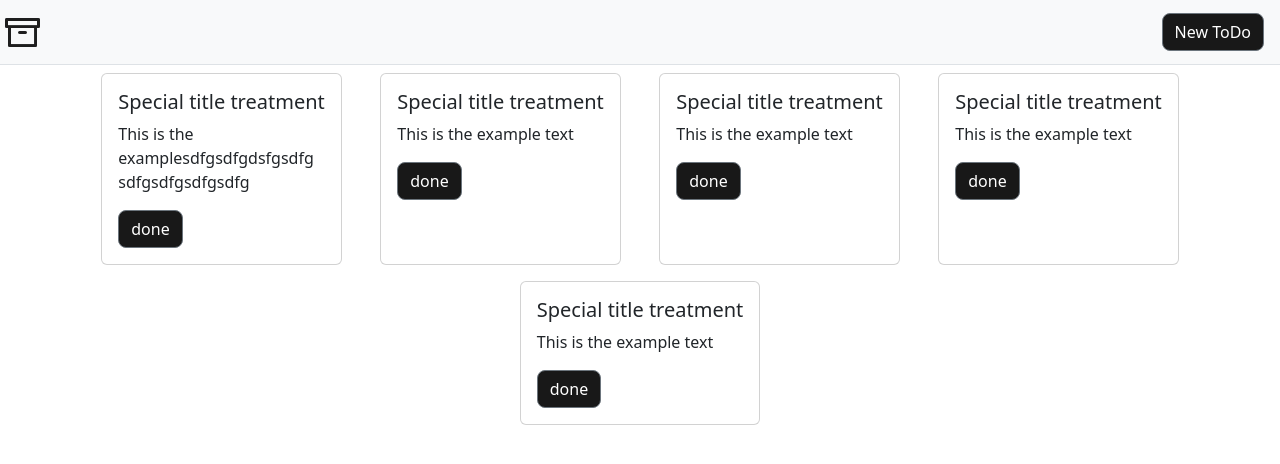
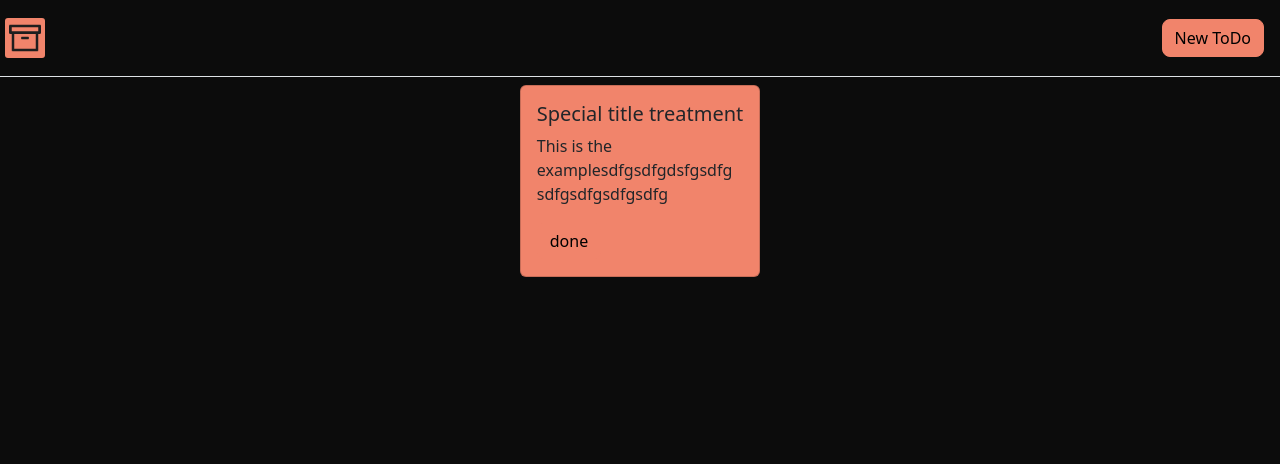
Before and after one commit to AHernandez445/git_toDoList, a website: page src/toDoList.html in a window 1280 px wide. Drawn offline with Linux system fonts and the light colour scheme.

Commit message:
add colors

```diff
--- a/src/main.scss
+++ b/src/main.scss
@@ -2,19 +2,31 @@
 // Option A: Include all of Bootstrap
 
 // Include any default variable overrides here (though functions won't be available)
-
+$body-bg:#0C0C0C !default;
+$bg-black: #0C0C0C !default;
+$secondary: #F1846B !default;
 @import "../node_modules/bootstrap/scss/bootstrap";
 
 // Then add additional custom code here+
 .priImg{
     margin-left: 5px;
+    background-color: #F1846B;
+    // width: 35px;
+    // height: 35px;
+    margin: 5px !important;
+    border-radius: 3px;
 }
 .btn{
     border-radius: 8px !important;
-    background-color: rgb(24, 24, 24);
     border-color: none !important;
 }
 .card-text{
     word-wrap: break-word;
     max-width: 200px;
 }
+.cards{
+    max-width: 600px;
+}
+nav.border-buttom{
+    border-bottom-color:#F1846B !important;
+}
--- a/src/toDoList.html
+++ b/src/toDoList.html
@@ -8,50 +8,22 @@
     <script src="../dist/bootstrap.bundle.min.js"></script>
 </head>
 <body>
-    <nav class="navbar navbar-light bg-light border-bottom justify-content-between">
+    <nav class="navbar navbar-light border-bottom justify-content-between">
         <a class="navbar-brand" href="toDoList.html">
-            <img src="../assets/Archive.png" width="35" alt="" class="priImg">
+            <img src="../assets/Archive.png" width="40" alt="" class="priImg p-1">
         </a>
         <a class="navbar-brand" href="#">
             <button type="button" class="btn btn-secondary">New ToDo</button>
         </a>
     </nav>
-    <main class="container d-flex flex-wrap justify-content-around" id="card">
-        <div class="card m-2">
+    <main class="container d-flex flex-wrap justify-content-around cards" id="card">
+        <div class="card m-2 bg-secondary">
             <div class="card-body">
               <h5 class="card-title">Special title treatment</h5>
               <p class="card-text text-wrap">This is the examplesdfgsdfgdsfgsdfgsdfgsdfgsdfgsdfg</p>
               <a href="#" class="btn btn-secondary">done</a>
             </div>
         </div>
-        <div class="card m-2">
-            <div class="card-body">
-              <h5 class="card-title">Special title treatment</h5>
-              <p class="card-text">This is the example text</p>
-              <a href="#" class="btn btn-secondary">done</a>
-            </div>
-        </div>
-        <div class="card m-2">
-            <div class="card-body">
-              <h5 class="card-title">Special title treatment</h5>
-              <p class="card-text">This is the example text</p>
-              <a href="#" class="btn btn-secondary">done</a>
-            </div>
-        </div>
-        <div class="card m-2">
-            <div class="card-body">
-              <h5 class="card-title">Special title treatment</h5>
-              <p class="card-text">This is the example text</p>
-              <a href="#" class="btn btn-secondary">done</a>
-            </div>
-        </div>
-        <div class="card m-2">
-            <div class="card-body">
-              <h5 class="card-title">Special title treatment</h5>
-              <p class="card-text">This is the example text</p>
-              <a href="#" class="btn btn-secondary">done</a>
-            </div>
-        </div>
     </main>
 </body>
 </html>
```
Also changed, not shown: src/main.css.
